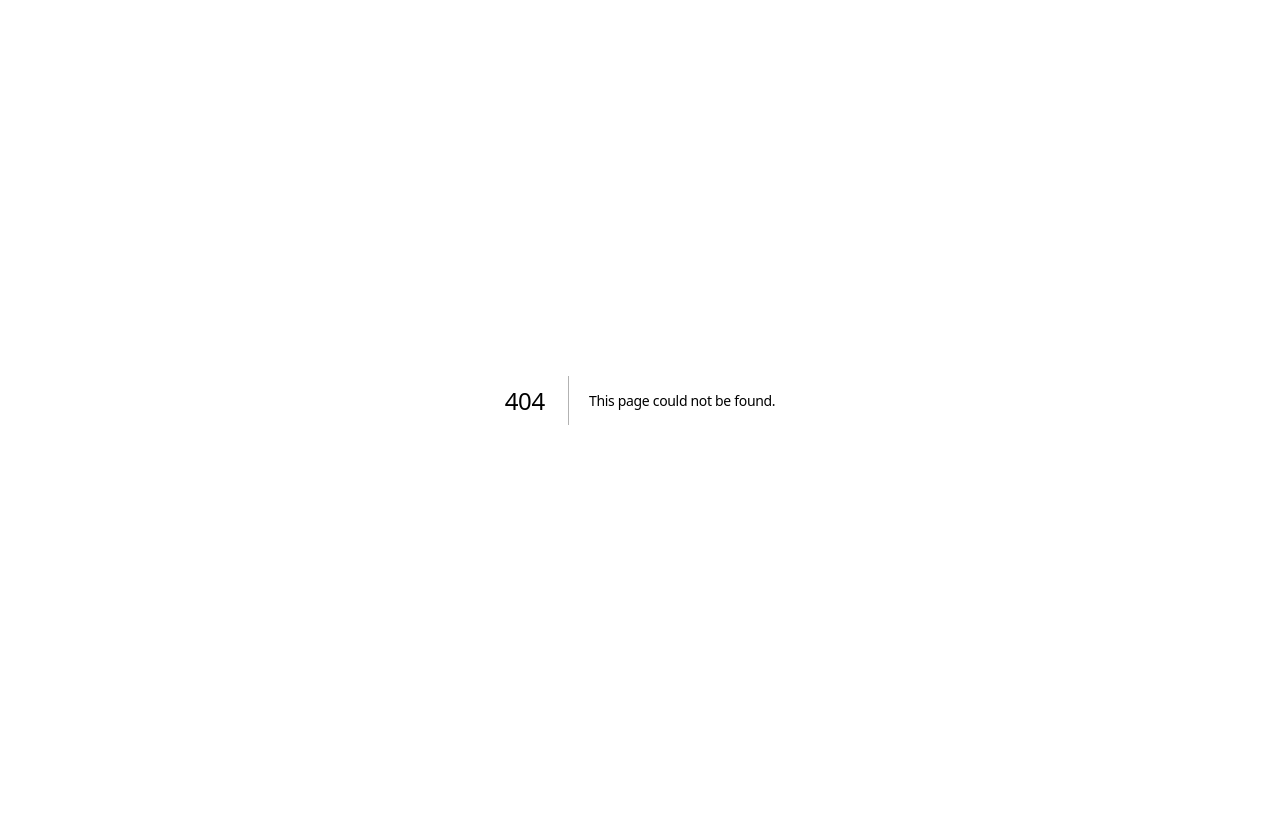
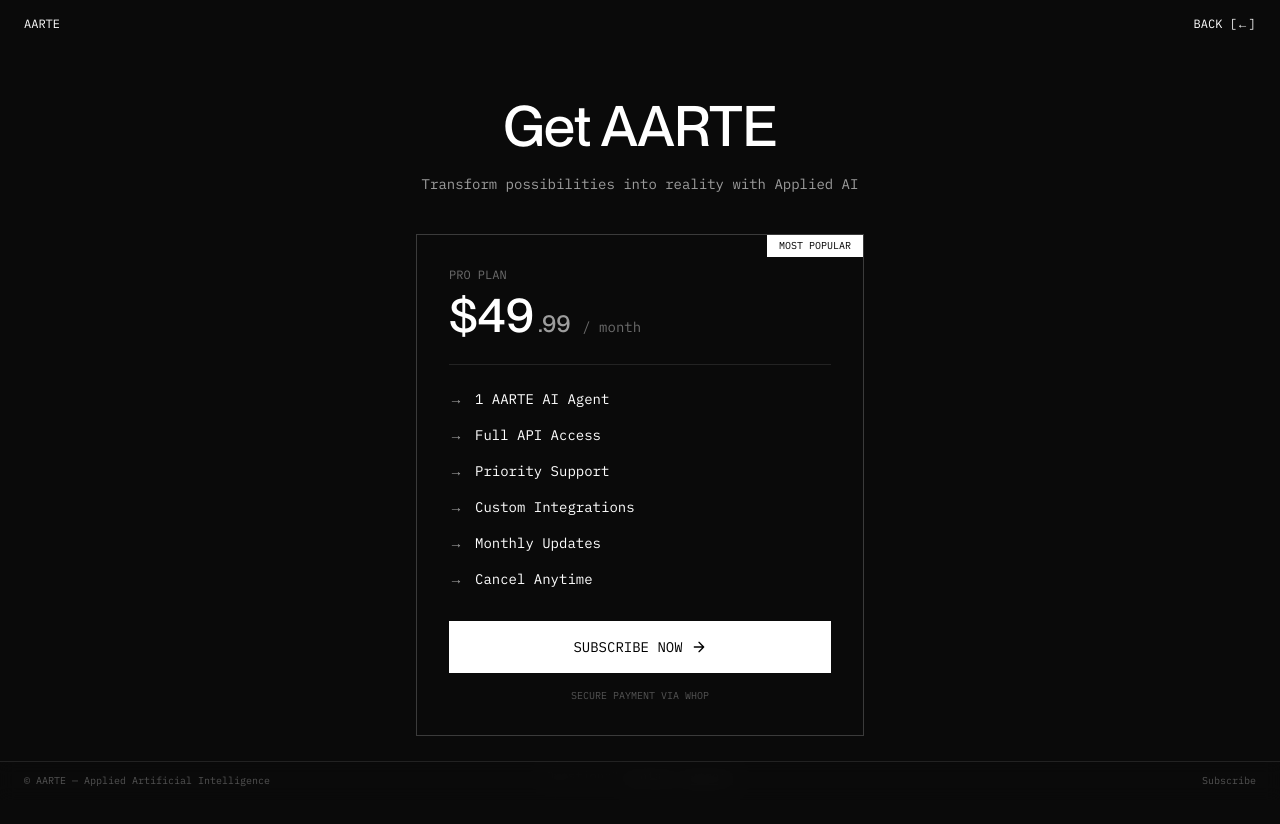
Before and after one commit to AppliedArte/aarte, a Next.js app: page /signup in a window 1280 px wide. Before the commit this address had no page. Shown: the top 824 px of the page. Before the commit the page ends 800 px from the top, so only its background shows below. Built offline with nearby package versions, Linux system fonts and the light colour scheme.

Commit message:
Production update: 1 modified

```diff
--- a/src/app/page.tsx
+++ b/src/app/page.tsx
@@ -270,12 +270,12 @@
         </div>
 
         {/* Copyright */}
-        <p className="font-mono text-xs text-white/40">©CWM — FW25</p>
+        <p className="font-mono text-xs text-white/40">©AARTE — 2025</p>
 
         {/* Credits */}
         <div className="font-mono text-xs text-white/30 space-y-0.5">
           <p className="text-white/40">prjct by</p>
-          <p className="text-white/60">huy + ivor</p>
+          <p className="text-white/60">AARTE</p>
         </div>
 
         {/* Code */}
@@ -1285,8 +1285,62 @@
     };
   }, []);
 
-  // Disabled infinite scroll - causes issues with initial positioning
-  // The infinite scroll was causing the page to start at the footer instead of hero
+  // GSAP Infinite vertical scroll - seamless loop
+  useEffect(() => {
+    if (loading) return;
+
+    const content = document.querySelector('.scroll-content') as HTMLElement;
+    if (!content) return;
+
+    // Get the original content height
+    const getContentHeight = () => content.scrollHeight / 2; // Divided by 2 because content is duplicated
+
+    let contentHeight = getContentHeight();
+    let isAdjusting = false;
+    let lastScrollY = window.scrollY;
+
+    // Start at the hero (top of page)
+    window.scrollTo({ top: 0, behavior: 'instant' as ScrollBehavior });
+
+    const handleScroll = () => {
+      if (isAdjusting) return;
+
+      const currentScrollY = window.scrollY;
+      lastScrollY = currentScrollY;
+
+      contentHeight = getContentHeight();
+      const maxScroll = document.documentElement.scrollHeight - window.innerHeight;
+
+      // Scrolling down - near the end, jump back to top
+      if (currentScrollY >= maxScroll - 5) {
+        isAdjusting = true;
+        window.scrollTo({ top: 1, behavior: 'instant' as ScrollBehavior });
+        lastScrollY = 1;
+        requestAnimationFrame(() => { isAdjusting = false; });
+      }
+      // Scrolling up - at the very top, jump to end of content
+      else if (currentScrollY <= 5) {
+        isAdjusting = true;
+        const jumpTo = maxScroll - 1;
+        window.scrollTo({ top: jumpTo, behavior: 'instant' as ScrollBehavior });
+        lastScrollY = jumpTo;
+        requestAnimationFrame(() => { isAdjusting = false; });
+      }
+    };
+
+    window.addEventListener('scroll', handleScroll, { passive: true });
+
+    // Refresh on resize
+    const handleResize = () => {
+      contentHeight = getContentHeight();
+    };
+    window.addEventListener('resize', handleResize);
+
+    return () => {
+      window.removeEventListener('scroll', handleScroll);
+      window.removeEventListener('resize', handleResize);
+    };
+  }, [loading]);
 
   const navItems = [
     { label: "About", href: "#about" },
@@ -1309,24 +1363,38 @@
         {loading && <Preloader onComplete={() => setLoading(false)} />}
       </AnimatePresence>
 
-      <div className="min-h-screen bg-[#0a0a0a] text-white selection:bg-[#ffb700] selection:text-black">
+      <div className="min-h-screen bg-black text-white selection:bg-[#ffb700] selection:text-black">
       {/* Header - CWM exact style */}
       <header
-        className="fixed top-0 left-0 right-0 z-40 px-6 py-4 flex items-center justify-end mix-blend-difference"
+        className="fixed top-0 left-0 right-0 z-40 px-6 py-4 flex items-center justify-between mix-blend-difference"
       >
-        <button
-          onClick={() => setMenuOpen(!menuOpen)}
+        <a
+          href="/"
           className="font-mono text-xs text-white hover:text-white/60 transition-colors uppercase"
         >
-          {menuOpen ? "Close [×]" : "Menu [+]"}
-        </button>
+          AARTE
+        </a>
+        <div className="flex items-center gap-6">
+          <a
+            href="/signup"
+            className="font-mono text-xs text-black bg-white px-4 py-2 hover:bg-white/90 transition-colors uppercase"
+          >
+            Get Started
+          </a>
+          <button
+            onClick={() => setMenuOpen(!menuOpen)}
+            className="font-mono text-xs text-white hover:text-white/60 transition-colors uppercase"
+          >
+            {menuOpen ? "Close [×]" : "Menu [+]"}
+          </button>
+        </div>
       </header>
 
       {/* Fixed bottom status bar - CWM style with infinite marquee */}
       <div className="fixed bottom-0 left-0 right-0 z-40 border-t border-white/10 bg-[#0a0a0a]/90 backdrop-blur-sm py-2">
         <InfiniteMarquee speed={40} direction="left">
           <span className="font-mono text-[10px] text-white/30 px-8">
-            ©CWM — FW25 · prjct by huy + ivor · [l] vn.us · // site.loaded · [X].{mousePos.x.toFixed(0)}px [Y].{mousePos.y.toFixed(0)}px ·
+            ©AARTE — 2025 · Applied Artificial Intelligence · // site.loaded · [X].{mousePos.x.toFixed(0)}px [Y].{mousePos.y.toFixed(0)}px ·
           </span>
         </InfiniteMarquee>
       </div>
@@ -1351,7 +1419,7 @@
                 animate={{ opacity: 1 }}
                 transition={{ delay: 0.1 }}
               >
-                ©CWM
+                AARTE
               </motion.a>
               <motion.button
                 onClick={() => setMenuOpen(false)}
@@ -1412,13 +1480,7 @@
               <div className="flex flex-col gap-1">
                 <p className="font-mono text-xs text-white/40">project by</p>
                 <div className="flex items-center gap-2">
-                  <a href="https://bymonolog.com/" target="_blank" rel="noopener noreferrer" className="font-mono text-xs text-white/60 hover:text-white transition-colors">
-                    huy
-                  </a>
-                  <span className="font-mono text-xs text-white/40">+</span>
-                  <a href="https://www.ivorjian.com/" target="_blank" rel="noopener noreferrer" className="font-mono text-xs text-white/60 hover:text-white transition-colors">
-                    ivor
-                  </a>
+                  <span className="font-mono text-xs text-white/60">AARTE</span>
                 </div>
               </div>
               {/* Barcode SVG */}
@@ -1433,15 +1495,11 @@
         )}
       </AnimatePresence>
 
+      {/* Scroll content wrapper for infinite loop */}
+      <div className="scroll-content">
+
       {/* ==================== HERO ==================== */}
-      <section id="home" className="panel relative min-h-screen overflow-hidden bg-[#070707]">
-        {/* CWM-style warm gradient border/vignette */}
-        <div
-          className="absolute inset-0 pointer-events-none z-10"
-          style={{
-            boxShadow: 'inset 0 0 200px 80px rgba(139, 69, 19, 0.2), inset 0 0 100px 40px rgba(101, 67, 33, 0.15), inset 0 -100px 150px -50px rgba(60, 30, 10, 0.3)',
-          }}
-        />
+      <section id="home" className="panel relative min-h-screen overflow-hidden bg-black">
 
         {/* Ghost/outline title behind main text - CWM style */}
         <div className="absolute top-0 left-0 right-0 px-6 pt-4 pointer-events-none">
@@ -1451,8 +1509,8 @@
               WebkitTextStroke: '1px rgba(255,255,255,0.06)',
             }}
           >
-            AARTE<br />
-            Applied AI<span className="text-[0.5em] align-super">™</span>
+            AARTE:<br />
+            Applied Artificial Intelligence
           </div>
         </div>
 
@@ -1465,8 +1523,8 @@
               animate={{ opacity: 1, y: 0 }}
               transition={{ duration: 1, delay: 0.3, ease: EASE_OUT_EXPO }}
             >
-              AARTE<br />
-              Applied AI<span className="text-[0.5em] align-super">™</span>
+              AARTE:<br />
+              Applied Artificial Intelligence
             </motion.h1>
             {/* Pixelated cursor trail overlay - covers title area with inverse blend */}
             <PixelTrailCanvas />
@@ -1499,9 +1557,7 @@
         >
           <div className="font-mono text-[10px] text-white/30 uppercase mb-1">project by</div>
           <div className="flex items-center gap-2 mb-4">
-            <a href="https://bymonolog.com/" target="_blank" rel="noopener noreferrer" className="font-mono text-xs text-white/60 hover:text-white transition-colors uppercase">huy</a>
-            <span className="font-mono text-xs text-white/30">+</span>
-            <a href="https://www.ivorjian.com/" target="_blank" rel="noopener noreferrer" className="font-mono text-xs text-white/60 hover:text-white transition-colors uppercase">ivor</a>
+            <span className="font-mono text-xs text-white/60 uppercase">AARTE</span>
           </div>
           {/* Barcode SVG - CWM exact style */}
           <svg xmlns="http://www.w3.org/2000/svg" viewBox="0 0 333 109" fill="none" className="h-20 w-auto text-white">
@@ -1548,10 +1604,15 @@
           animate={{ opacity: 1, y: 0 }}
           transition={{ duration: 0.8, delay: 0.6 }}
         >
-          <p className="text-[clamp(1.5rem,2.5vw,2.5rem)] font-medium text-white leading-[1.25] tracking-[-0.01em]">
-            The creative process of<br />
-            crafting stand-out websites
+          <p className="text-[clamp(1.5rem,2.5vw,2.5rem)] font-medium text-white leading-[1.25] tracking-[-0.01em] mb-6">
+            Create Your Personal AARTE
           </p>
+          <a
+            href="/signup"
+            className="inline-block font-mono text-sm text-black bg-white px-6 py-3 hover:bg-white/90 transition-colors uppercase"
+          >
+            Get Started →
+          </a>
         </motion.div>
 
         {/* Right side - Info Section - CWM exact layout */}
@@ -1564,13 +1625,19 @@
           {/* Active Ingredients row */}
           <div className="flex justify-between items-baseline mb-2">
             <span className="font-mono text-xs text-white/40 uppercase tracking-wider">active ingredients</span>
-            <span className="font-mono text-xs text-white uppercase tracking-wider">webflow</span>
+            <a href="https://clawd.bot/" target="_blank" rel="noopener noreferrer" className="font-mono text-xs text-white uppercase tracking-wider hover:text-white/60 transition-colors">Clawd.bot</a>
           </div>
           <div className="border-b border-white/20 mb-2" />
 
-          {/* GSAP row */}
+          {/* n8n row */}
           <div className="flex justify-end mb-2">
-            <span className="font-mono text-xs text-white uppercase tracking-wider">gsap</span>
+            <span className="font-mono text-xs text-white uppercase tracking-wider">n8n</span>
+          </div>
+          <div className="border-b border-white/20 mb-2" />
+
+          {/* VPS row */}
+          <div className="flex justify-end mb-2">
+            <span className="font-mono text-xs text-white uppercase tracking-wider">VPS</span>
           </div>
           <div className="border-b border-white/20 mb-4" />
 
@@ -2005,7 +2072,7 @@
           </div>
 
           <FadeIn>
-            <div className="font-mono text-xs text-white/40 mb-12">RESOURCES CURATED BY HUY AND IVOR</div>
+            <div className="font-mono text-xs text-white/40 mb-12">RESOURCES CURATED BY AARTE</div>
           </FadeIn>
 
           <div className="grid md:grid-cols-2 gap-12">
@@ -2055,12 +2122,9 @@
           <div className="flex flex-wrap items-end justify-between gap-8 mb-16">
             {/* Left side - Copyright and credits */}
             <div>
-              <div className="font-mono text-xs text-white/40 mb-2">©CWM — FW25</div>
+              <div className="font-mono text-xs text-white/40 mb-2">©AARTE — 2025</div>
               <div className="font-mono text-xs text-white/40">
-                prjct by{" "}
-                <a href="https://bymonolog.com/" target="_blank" rel="noopener noreferrer" className="text-white/60 hover:text-white transition-colors">huy</a>
-                {" + "}
-                <a href="https://www.ivorjian.com/" target="_blank" rel="noopener noreferrer" className="text-white/60 hover:text-white transition-colors">ivor</a>
+                Applied Artificial Intelligence
               </div>
             </div>
 
@@ -2098,6 +2162,44 @@
           </motion.div>
         </div>
       </footer>
+
+      </div>{/* End scroll-content */}
+
+      {/* Duplicate content for seamless infinite scroll */}
+      <div className="scroll-content-clone" aria-hidden="true">
+        {/* Clone of hero for seamless loop */}
+        <section className="panel relative min-h-screen overflow-hidden bg-black">
+          <div className="absolute top-0 left-0 right-0 px-6 pt-4 pointer-events-none">
+            <div
+              className="text-[clamp(3rem,12vw,9rem)] font-medium leading-[0.95] tracking-[-0.03em] text-transparent"
+              style={{ WebkitTextStroke: '1px rgba(255,255,255,0.06)' }}
+            >
+              AARTE:<br />
+              Applied Artificial Intelligence
+            </div>
+          </div>
+          <div className="absolute top-0 left-0 right-0 px-6 pt-4 h-[45vh]">
+            <div className="relative w-full h-full">
+              <h1 className="text-[clamp(3rem,12vw,9rem)] font-medium leading-[0.95] tracking-[-0.03em] text-white">
+                AARTE:<br />
+                Applied Artificial Intelligence
+              </h1>
+            </div>
+          </div>
+          <div className="absolute top-[56%] left-[48%] text-left">
+            <p className="text-[clamp(1.5rem,2.5vw,2.5rem)] font-medium text-white leading-[1.25] tracking-[-0.01em] mb-6">
+              Create Your Personal AARTE
+            </p>
+            <a
+              href="/signup"
+              className="inline-block font-mono text-sm text-black bg-white px-6 py-3 hover:bg-white/90 transition-colors uppercase"
+            >
+              Get Started →
+            </a>
+          </div>
+        </section>
+      </div>
+
     </div>
     </>
   );
--- /dev/null
+++ b/src/app/signup/page.tsx
@@ -0,0 +1,172 @@
+"use client";
+
+import { motion } from "framer-motion";
+import Link from "next/link";
+
+const EASE_OUT_EXPO = [0.19, 1, 0.22, 1] as const;
+
+const WHOP_CHECKOUT_URL = "https://whop.com/checkout/prod_zUzaUsTJ32Fkq";
+
+const features = [
+  "1 AARTE AI Agent",
+  "Full API Access",
+  "Priority Support",
+  "Custom Integrations",
+  "Monthly Updates",
+  "Cancel Anytime",
+];
+
+export default function SignUpPage() {
+  const handleCheckout = () => {
+    window.location.href = WHOP_CHECKOUT_URL;
+  };
+
+  return (
+    <div className="min-h-screen bg-[#0a0a0a] text-white selection:bg-[#ffb700] selection:text-black">
+      {/* Header */}
+      <header className="fixed top-0 left-0 right-0 z-40 px-6 py-4 flex items-center justify-between">
+        <Link
+          href="/"
+          className="font-mono text-xs text-white hover:text-white/60 transition-colors uppercase"
+        >
+          AARTE
+        </Link>
+        <Link
+          href="/"
+          className="font-mono text-xs text-white hover:text-white/60 transition-colors uppercase"
+        >
+          Back [←]
+        </Link>
+      </header>
+
+      {/* Main Content */}
+      <main className="min-h-screen flex items-center justify-center px-6 py-24">
+        <motion.div
+          initial={{ opacity: 0, y: 40 }}
+          animate={{ opacity: 1, y: 0 }}
+          transition={{ duration: 1, ease: EASE_OUT_EXPO }}
+          className="w-full max-w-md"
+        >
+          {/* Pricing Header */}
+          <motion.div
+            initial={{ opacity: 0, y: 20 }}
+            animate={{ opacity: 1, y: 0 }}
+            transition={{ delay: 0.2, duration: 0.8, ease: EASE_OUT_EXPO }}
+            className="text-center mb-10"
+          >
+            <h1 className="text-[clamp(2rem,6vw,3.5rem)] font-medium leading-[1.1] mb-4">
+              Get AARTE
+            </h1>
+            <p className="text-white/60 font-mono text-sm">
+              Transform possibilities into reality with Applied AI
+            </p>
+          </motion.div>
+
+          {/* Pricing Card */}
+          <motion.div
+            initial={{ opacity: 0, y: 20 }}
+            animate={{ opacity: 1, y: 0 }}
+            transition={{ delay: 0.4, duration: 0.8, ease: EASE_OUT_EXPO }}
+            className="border border-white/20 p-8 relative overflow-hidden"
+          >
+            {/* Popular Badge */}
+            <div className="absolute top-0 right-0 bg-white text-black font-mono text-[10px] uppercase px-3 py-1">
+              Most Popular
+            </div>
+
+            {/* Plan Name */}
+            <div className="mb-6">
+              <h2 className="font-mono text-xs text-white/40 uppercase mb-2">
+                Pro Plan
+              </h2>
+              <div className="flex items-baseline gap-1">
+                <span className="text-5xl font-medium">$49</span>
+                <span className="text-2xl font-medium text-white/60">.99</span>
+                <span className="text-white/40 font-mono text-sm ml-2">
+                  / month
+                </span>
+              </div>
+            </div>
+
+            {/* Divider */}
+            <div className="border-t border-white/10 my-6" />
+
+            {/* Features */}
+            <ul className="space-y-4 mb-8">
+              {features.map((feature, index) => (
+                <motion.li
+                  key={feature}
+                  initial={{ opacity: 0, x: -10 }}
+                  animate={{ opacity: 1, x: 0 }}
+                  transition={{
+                    delay: 0.5 + index * 0.1,
+                    duration: 0.5,
+                    ease: EASE_OUT_EXPO,
+                  }}
+                  className="flex items-center gap-3 font-mono text-sm"
+                >
+                  <span className="text-white/60">→</span>
+                  <span>{feature}</span>
+                </motion.li>
+              ))}
+            </ul>
+
+            {/* CTA Button */}
+            <motion.button
+              initial={{ opacity: 0, y: 10 }}
+              animate={{ opacity: 1, y: 0 }}
+              transition={{ delay: 1, duration: 0.5, ease: EASE_OUT_EXPO }}
+              onClick={handleCheckout}
+              className="w-full bg-white text-black font-mono text-sm uppercase py-4 hover:bg-white/90 transition-colors flex items-center justify-center gap-2"
+            >
+              <span>Subscribe Now</span>
+              <svg
+                width="16"
+                height="16"
+                viewBox="0 0 24 24"
+                fill="none"
+                stroke="currentColor"
+                strokeWidth="2"
+                strokeLinecap="round"
+                strokeLinejoin="round"
+              >
+                <path d="M5 12h14M12 5l7 7-7 7" />
+              </svg>
+            </motion.button>
+
+            {/* Secure Payment Note */}
+            <p className="text-center text-white/30 font-mono text-[10px] mt-4 uppercase">
+              Secure payment via Whop
+            </p>
+          </motion.div>
+
+          {/* Additional Info */}
+          <motion.div
+            initial={{ opacity: 0 }}
+            animate={{ opacity: 1 }}
+            transition={{ delay: 1.2, duration: 0.8, ease: EASE_OUT_EXPO }}
+            className="mt-8 text-center"
+          >
+            <p className="text-white/40 font-mono text-xs">
+              Questions?{" "}
+              <a
+                href="mailto:support@aarte.ai"
+                className="text-white/60 hover:text-white transition-colors underline underline-offset-4"
+              >
+                Contact Support
+              </a>
+            </p>
+          </motion.div>
+        </motion.div>
+      </main>
+
+      {/* Footer */}
+      <footer className="fixed bottom-0 left-0 right-0 z-40 border-t border-white/10 bg-[#0a0a0a]/90 backdrop-blur-sm py-3 px-6">
+        <div className="flex items-center justify-between font-mono text-[10px] text-white/30">
+          <span>© AARTE — Applied Artificial Intelligence</span>
+          <span>Subscribe</span>
+        </div>
+      </footer>
+    </div>
+  );
+}
```
